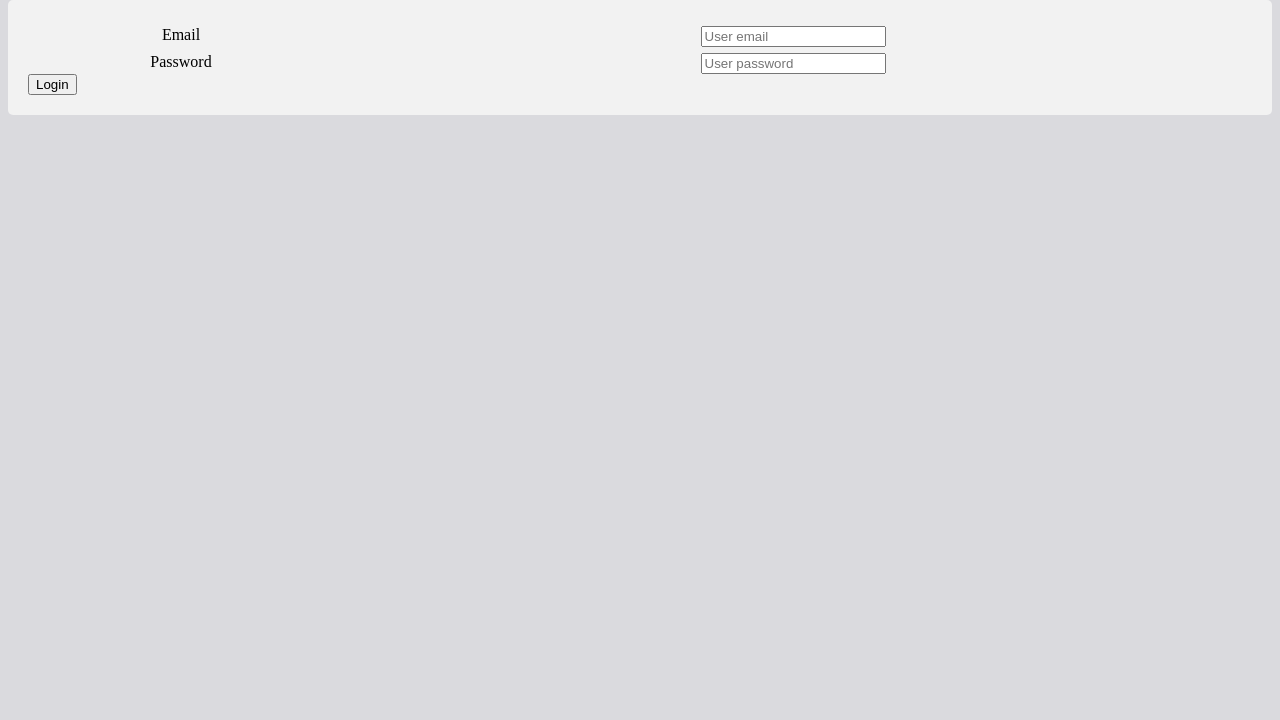
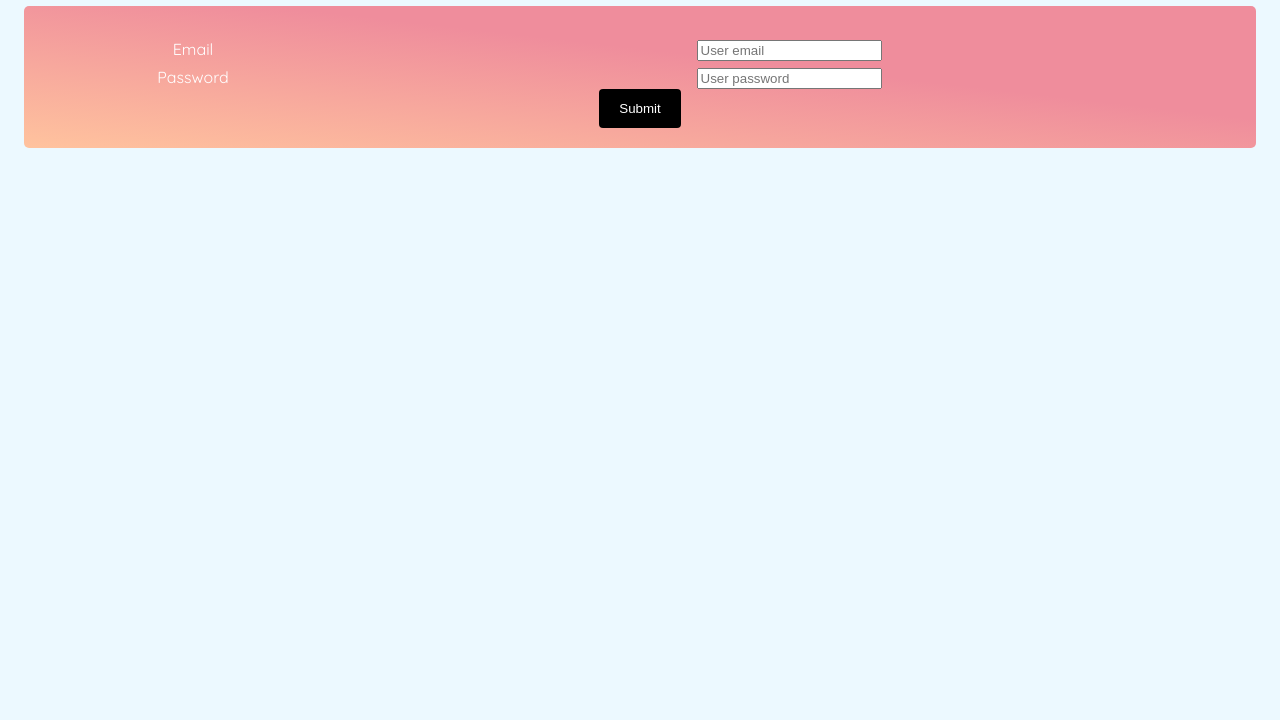
Before and after one commit to Diego-bih/ETV_ALLOTJAMENTS_G1, an Electron app: page html/login.html in a window 1280 px wide. Shown: the part 80-800 px from the top of the page. Drawn offline with nearby package versions, Linux system fonts and the light colour scheme; no server answers.

Commit message:
Implemented information on card, testing css design

```diff
--- a/css/login.css
+++ b/css/login.css
@@ -1,19 +1,27 @@
 /*Border box: This makes sure that the padding and border are included in the total width and height of the elements.*/
-
+@import url('https://fonts.googleapis.com/css?family=Quicksand:400,700');
 * {
     box-sizing: border-box;
   }
 
   body {
-    background: #DADADE
-  }
-  .create_title {
-      text-align: center;
-      padding-bottom: 0.5rem;
+    background: #ecf9ff;
+    color: #272727;
+    font-family: 'Quicksand', serif;
+    font-style: normal;
+    font-weight: 400;
+    letter-spacing: 0;
+    padding: 1rem;
   }
 
+  h1 {
+    font-size: 24px;
+    font-weight: 400;
+    text-align: center;
+}
   /*Column for the label. To make responsive functionality*/
   .col-25 {
+      color: #ffffff;
       float: left;
       width: 25%;
       margin-top: 6px;
@@ -30,14 +38,13 @@
 
    input[type=submit] {
     display: block;
-      margin: 0 auto;
+    margin: auto;
     background-color: black;
     color: white;
     padding: 12px 20px;
     border: none;
     border-radius: 4px;
     cursor: pointer;
-      float: right;
     overflow:auto;
   }
 
@@ -45,10 +52,13 @@
   input[type=submit]:hover {
     background-color: grey;
   }
-
+  .row{
+    text-align: center;
+    padding-top: 0.4rem;
+  }
   .container {
       border-radius: 5px;
-      background-color: #f2f2f2;
+      background: linear-gradient(to bottom left, #EF8D9C 40%, #FFC39E 100%);
       padding: 20px;
     }
 
--- a/html/login.html
+++ b/html/login.html
@@ -25,7 +25,9 @@
                 <div class="col-75">
               <input id = "password" type="text" name="password" placeholder="User password">
             </div>
-            <button id="login" type="submit">Login</button>
+            <div class = "row">
+              <input id ="login" type="submit" value="Submit">
+            </div>
         </form>
         </div>
     </body>
```
Also changed, not shown: api/api.js (+7 -4 lines), css/home.css (+7 -1 lines), html/home.html (+1 -1 lines), main.js (+22 -22 lines). Lines whose indentation alone changed are shown as unchanged.
